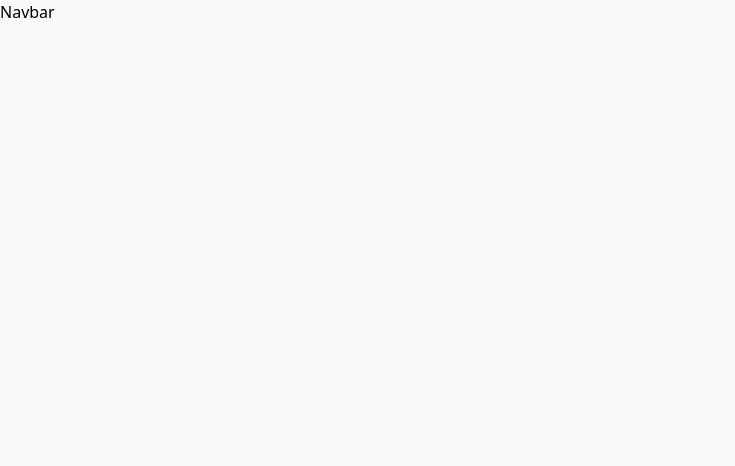
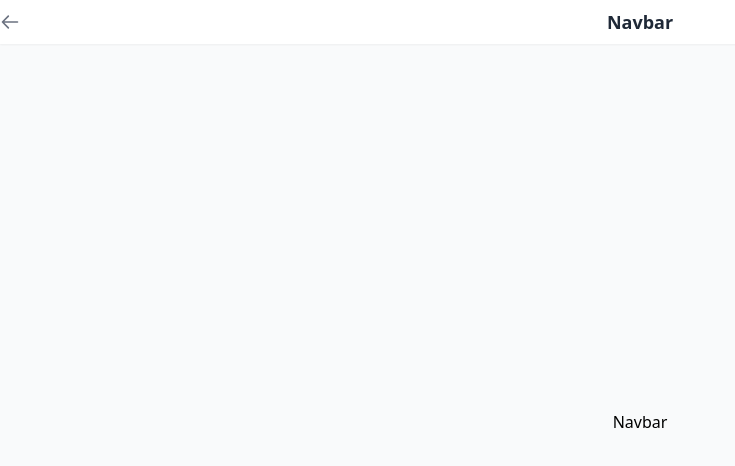
Before and after one commit to dumbmety/application-ui, a React (Create React App) app: page /navbar in a window 1280 px wide. Shown: the top 466 px of the page, without its empty margins (0-735 px from the left). Built offline with nearby package versions, Linux system fonts and the light colour scheme.

Commit message:
feat: added navbar for components

```diff
--- a/src/components/Elements/Navbar/index.js
+++ b/src/components/Elements/Navbar/index.js
@@ -1,7 +1,13 @@
 import React from 'react'
 
+import Layout from '../../Layout'
+
 const Navbar = () => {
-  return <h1>Navbar</h1>
+  return (
+    <Layout name="Navbar" route="/navbar">
+      <h1>Navbar</h1>
+    </Layout>
+  )
 }
 
 export default Navbar
--- /dev/null
+++ b/src/components/Layout/Main.js
@@ -0,0 +1,19 @@
+import React from 'react'
+import PropTypes from 'prop-types'
+
+const Main = ({ children }) => {
+  return (
+    <main
+      className="flex items-center justify-center w-full"
+      style={{ height: 'calc(100vh - 43.75px)' }}
+    >
+      {children}
+    </main>
+  )
+}
+
+Main.propTypes = {
+  children: PropTypes.element
+}
+
+export default Main
--- /dev/null
+++ b/src/components/Layout/Navbar.js
@@ -0,0 +1,38 @@
+import React from 'react'
+import PropTypes from 'prop-types'
+import { Link } from 'react-router-dom'
+
+const Navbar = ({ name, route }) => {
+  return (
+    <header className="py-2 bg-white shadow-sm">
+      <div className="container relative flex items-center mx-auto">
+        <Link to="/" className="absolute">
+          <svg
+            className="w-5 h-5 text-gray-500 transition duration-100 ease-linear hover:text-gray-700"
+            fill="none"
+            stroke="currentColor"
+            viewBox="0 0 24 24"
+            xmlns="http://www.w3.org/2000/svg"
+          >
+            <path
+              strokeLinecap="round"
+              strokeLinejoin="round"
+              strokeWidth={2}
+              d="M10 19l-7-7m0 0l7-7m-7 7h18"
+            />
+          </svg>
+        </Link>
+        <Link to={route} className="w-full text-center">
+          <h1 className="text-lg font-semibold text-gray-800">{name}</h1>
+        </Link>
+      </div>
+    </header>
+  )
+}
+
+Navbar.propTypes = {
+  name: PropTypes.string,
+  route: PropTypes.string
+}
+
+export default Navbar
--- /dev/null
+++ b/src/components/Layout/index.js
@@ -0,0 +1,22 @@
+import React from 'react'
+import PropTypes from 'prop-types'
+
+import Navbar from './Navbar'
+import Main from './Main'
+
+const Layout = ({ children, name, route }) => {
+  return (
+    <>
+      <Navbar name={name} route={route} />
+      <Main>{children}</Main>
+    </>
+  )
+}
+
+Layout.propTypes = {
+  children: PropTypes.element,
+  name: PropTypes.string,
+  route: PropTypes.string
+}
+
+export default Layout
```
